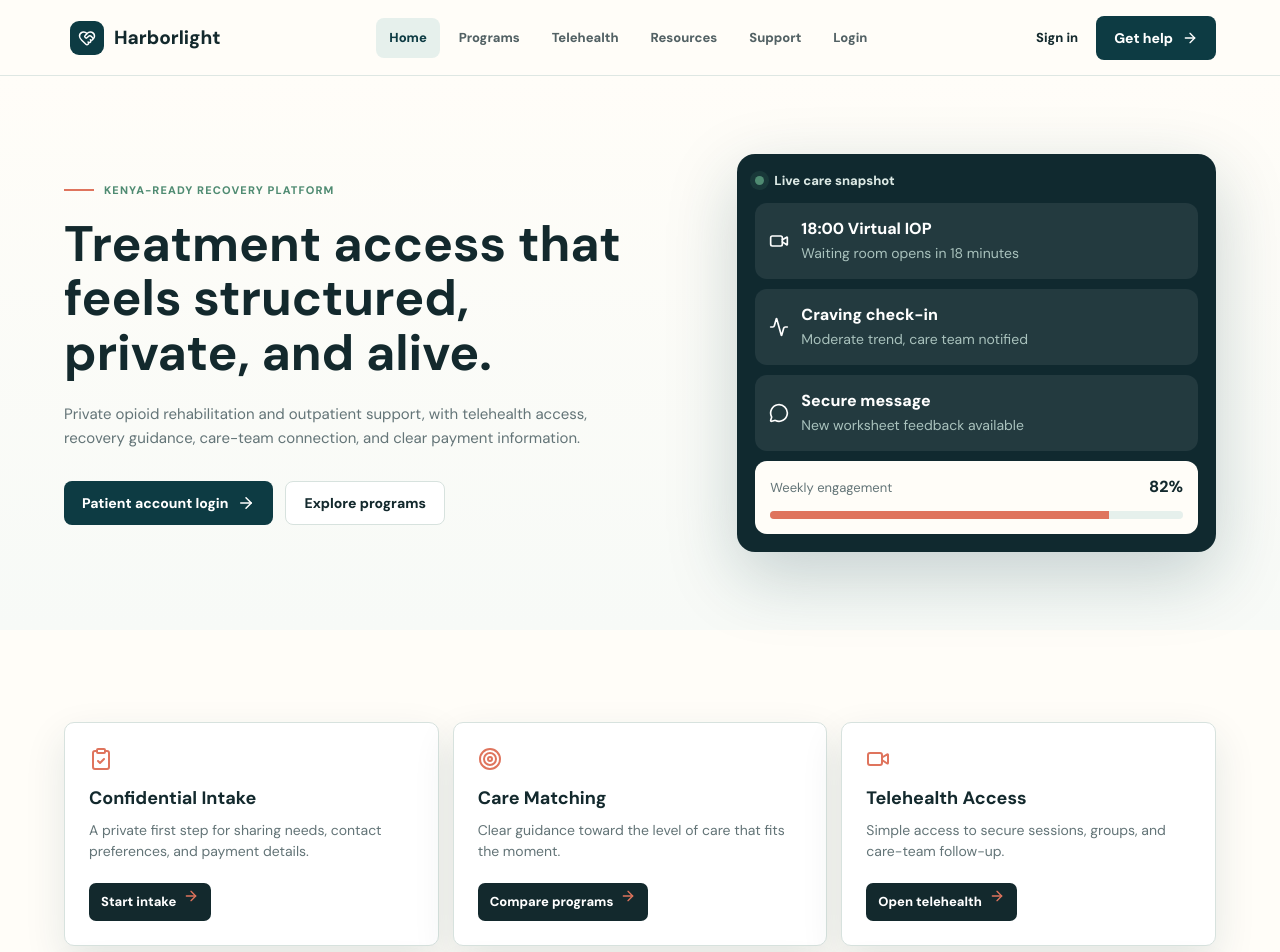
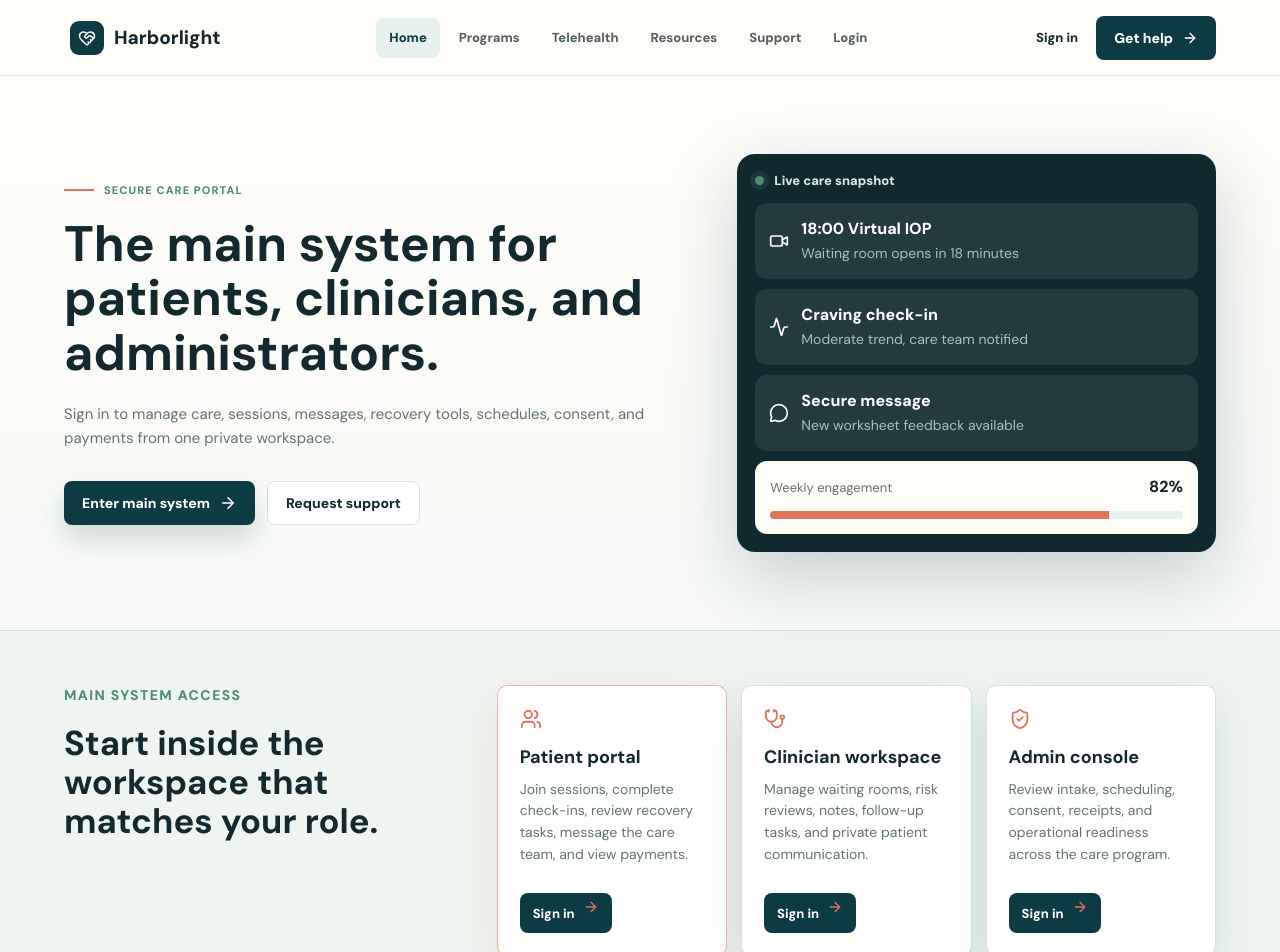
Before and after one commit to ianmuchai/Haborlight, a React (Vite) app: page / in a window 1280 px wide. Shown: the top 952 px of the page. Built offline with nearby package versions, Linux system fonts and the light colour scheme.

Commit message:
Emphasize portal access on homepage

```diff
--- a/src/main.jsx
+++ b/src/main.jsx
@@ -229,12 +229,13 @@
   return (
     <>
       <PageHero
-        kicker="Kenya-ready recovery platform"
-        title="Treatment access that feels structured, private, and alive."
-        text="Private opioid rehabilitation and outpatient support, with telehealth access, recovery guidance, care-team connection, and clear payment information."
-        actions={<><button className="primary-button" onClick={() => navigate('login')}>{session ? 'Open dashboard' : 'Patient account login'} <ArrowRight size={18} /></button><button className="secondary-button" onClick={() => navigate('programs')}>Explore programs</button></>}
+        kicker="Secure care portal"
+        title="The main system for patients, clinicians, and administrators."
+        text="Sign in to manage care, sessions, messages, recovery tools, schedules, consent, and payments from one private workspace."
+        actions={<><button className="primary-button portal-primary" onClick={() => navigate(session ? 'portal' : 'login')}>{session ? 'Open dashboard' : 'Enter main system'} <ArrowRight size={18} /></button><button className="secondary-button" onClick={() => navigate('support')}>Request support</button></>}
         visual={<EngagementPanel />}
       />
+      <HomeLoginGateway navigate={navigate} session={session} />
       <section className="feature-band">
         {publicTools.map(([title, text, Icon, target, action]) => <article className="feature-card" key={title}><Icon size={24} /><h3>{title}</h3><p>{text}</p><button onClick={() => target.startsWith('portal:') ? openPortalMode(target.replace('portal:', '')) : navigate(target)}>{action} <ArrowRight size={16} /></button></article>)}
       </section>
@@ -250,6 +251,42 @@
   );
 }
 
+
+function HomeLoginGateway({ navigate, session }) {
+  const action = session ? 'Open dashboard' : 'Sign in';
+  const enterAs = (role) => {
+    localStorage.setItem('harborlight-preferred-role', role);
+    navigate(session ? 'portal' : 'login');
+  };
+  return (
+    <section className="portal-gateway" aria-label="Main system access">
+      <div>
+        <p className="section-kicker">Main system access</p>
+        <h2>Start inside the workspace that matches your role.</h2>
+      </div>
+      <div className="portal-gateway-grid">
+        <article>
+          <Users size={22} />
+          <h3>Patient portal</h3>
+          <p>Join sessions, complete check-ins, review recovery tasks, message the care team, and view payments.</p>
+          <button onClick={() => enterAs('patient')}>{action} <ArrowRight size={16} /></button>
+        </article>
+        <article>
+          <Stethoscope size={22} />
+          <h3>Clinician workspace</h3>
+          <p>Manage waiting rooms, risk reviews, notes, follow-up tasks, and private patient communication.</p>
+          <button onClick={() => enterAs('clinician')}>{action} <ArrowRight size={16} /></button>
+        </article>
+        <article>
+          <ShieldCheck size={22} />
+          <h3>Admin console</h3>
+          <p>Review intake, scheduling, consent, receipts, and operational readiness across the care program.</p>
+          <button onClick={() => enterAs('admin')}>{action} <ArrowRight size={16} /></button>
+        </article>
+      </div>
+    </section>
+  );
+}
 function EngagementPanel() {
   return (
     <div className="engagement-panel">
@@ -368,9 +405,10 @@
 }
 
 function LoginPage({ login, session, navigate, portalMode, setPortalMode }) {
-  const [selected, setSelected] = useState(demoAccounts[0]);
-  const [email, setEmail] = useState(demoAccounts[0].email);
-  const [password, setPassword] = useState(demoAccounts[0].password);
+  const preferredAccount = demoAccounts.find((account) => account.role === localStorage.getItem('harborlight-preferred-role')) || demoAccounts[0];
+  const [selected, setSelected] = useState(preferredAccount);
+  const [email, setEmail] = useState(preferredAccount.email);
+  const [password, setPassword] = useState(preferredAccount.password);
   const [error, setError] = useState('');
 
   const chooseAccount = (account) => { setSelected(account); setEmail(account.email); setPassword(account.password); setError(''); };
--- a/src/styles.css
+++ b/src/styles.css
@@ -384,3 +384,72 @@
   .dashboard-sidebar button { min-height: 46px; font-size: 13px; }
   .form-panel { padding: 18px; }
 }
+
+
+.portal-primary {
+  min-width: 178px;
+  box-shadow: 0 14px 28px rgba(13, 59, 67, .18);
+}
+.portal-gateway {
+  padding: clamp(26px, 5vw, 54px) var(--page-x);
+  display: grid;
+  grid-template-columns: .72fr 1.28fr;
+  gap: 28px;
+  align-items: start;
+  background: #eef5f1;
+  border-top: 1px solid var(--line);
+  border-bottom: 1px solid var(--line);
+}
+.portal-gateway h2 {
+  max-width: 16ch;
+  margin-bottom: 0;
+}
+.portal-gateway-grid {
+  display: grid;
+  grid-template-columns: repeat(3, 1fr);
+  gap: 14px;
+}
+.portal-gateway article {
+  min-height: 100%;
+  padding: 22px;
+  border: 1px solid rgba(13, 59, 67, .16);
+  border-radius: var(--radius);
+  background: var(--white);
+  box-shadow: var(--shadow);
+}
+.portal-gateway article:first-child {
+  border-color: rgba(223, 116, 93, .55);
+  box-shadow: 0 18px 48px rgba(223, 116, 93, .14);
+}
+.portal-gateway svg {
+  color: var(--coral);
+  margin-bottom: 12px;
+}
+.portal-gateway p {
+  font-size: 14px;
+  line-height: 1.55;
+}
+.portal-gateway button {
+  min-height: 40px;
+  margin-top: 14px;
+  padding: 0 13px;
+  border-radius: 8px;
+  display: inline-flex;
+  align-items: center;
+  gap: 8px;
+  background: var(--deep);
+  color: var(--white);
+  font-size: 13px;
+  font-weight: 800;
+}
+
+@media (max-width: 1180px) {
+  .portal-gateway { grid-template-columns: 1fr; }
+}
+
+@media (max-width: 820px) {
+  .portal-gateway { padding-top: 30px; padding-bottom: 30px; }
+  .portal-gateway-grid { grid-template-columns: 1fr; }
+  .portal-gateway h2 { max-width: 18ch; }
+  .portal-gateway button { width: 100%; justify-content: center; min-height: 46px; }
+}
```
